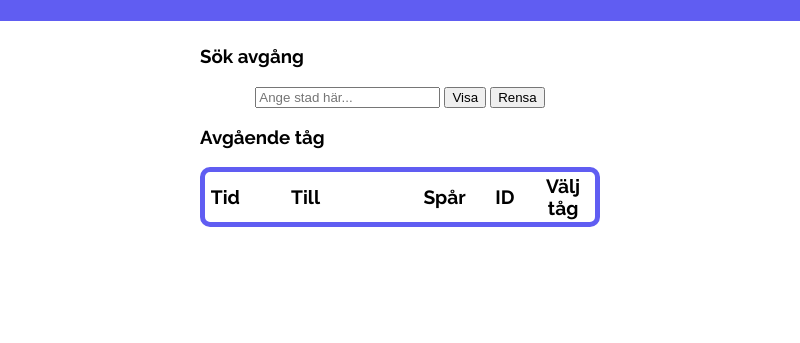
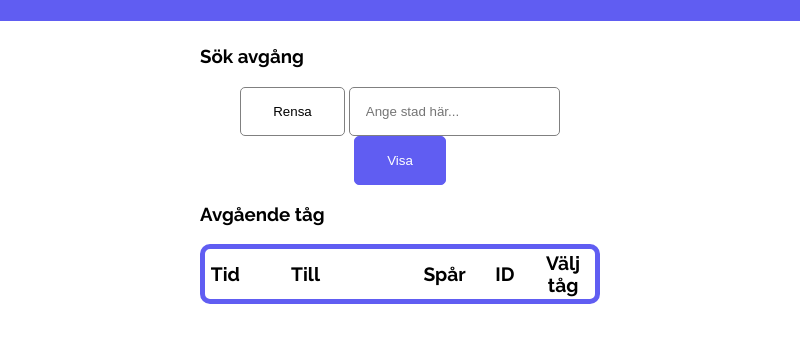
Before and after one commit to ecspresso/langpendlaren, an Electron app: page frontend/src/view/main.html in a window 800 px wide. Shown: the part 63-406 px from the top of the page. Drawn offline with nearby package versions, Linux system fonts and the light colour scheme; no server answers.

Commit message:
small update

```diff
--- a/frontend/src/logic/main/functionality.js
+++ b/frontend/src/logic/main/functionality.js
@@ -1,10 +1,16 @@
+console.log("file")
 const clearBtn = document
   .getElementById("clearBtn")
-  .addEventListener("click", resetSearch());
+  .addEventListener("click", () => {
+    resetSearch();
+  });
+
+
 
 // Basic functions
-const changeTheView = () => {};
 const resetSearch = () => {
+  console.log("restS")
   document.getElementById("main_content").innerHTML = "";
 };
+const changeTheView = () => {};
 const resetSetting = () => {};
--- a/frontend/src/view/main.html
+++ b/frontend/src/view/main.html
@@ -27,10 +27,10 @@
           <h3>Sök avgång</h3>
 
             <div id="searchbar">
+              <input id="clearBtn" type="button" value="Rensa">
               <input id="station" type="text" placeholder="Ange stad här..." />
-              <input type="button" value="Visa" onclick="javascript: Search()" />
+              <input id="showBtn" type="button" value="Visa" onclick="javascript: Search()" />
               <span id="loader" style="margin-left: 10px">Laddar data ...</span>
-              <input id="clearBtn" type="button" value="Rensa">
             </div>
 
             <div id="result">
--- a/frontend/src/view/styles/main.css
+++ b/frontend/src/view/styles/main.css
@@ -83,10 +83,48 @@ img.track {
     text-align: center;
     margin-top: 5%;
     display: block;
+    font-size: 1rem;
 }
 
 
+
+#showBtn{
+    border: 1px solid #605DF2;
+    padding: 1rem 2rem;
+    background: #605DF2;
+    border-radius: 5px;
+    cursor: pointer;
+    color: white;
+    transition: 0.2s;
+}
+#showBtn:hover{
+    border-color: gray;
+    background: gray;
+}
+#clearBtn{
+    border: 1px solid gray;
+    padding: 1rem 2rem;
+    background: white;
+    border-radius: 5px;
+    cursor: pointer;
+    transition: 0.2s;
+}
+#clearBtn:hover{
+    background: gainsboro;
+}
+
+#station{
+    padding: 1rem 1rem;
+    border: 0;
+    background: white;
+    border-radius: 5px;
+    border: 1px solid gray;
+}
+#station:hover, #station:focus{
+    background-color: aliceblue;
+}
 #search_station input {
+    padding: 1rem;
     border: 5px solid #605DF2;
     width: 50%;
     height: 25px;
```
